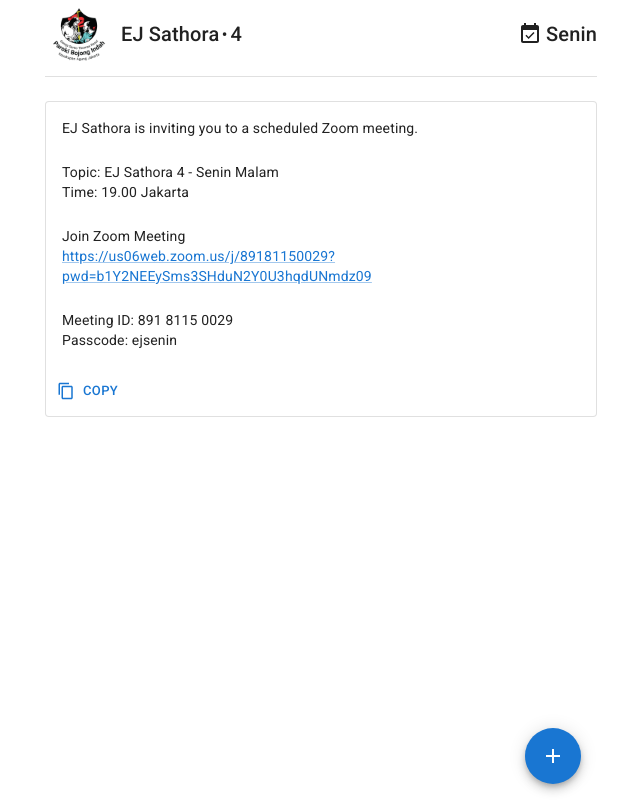
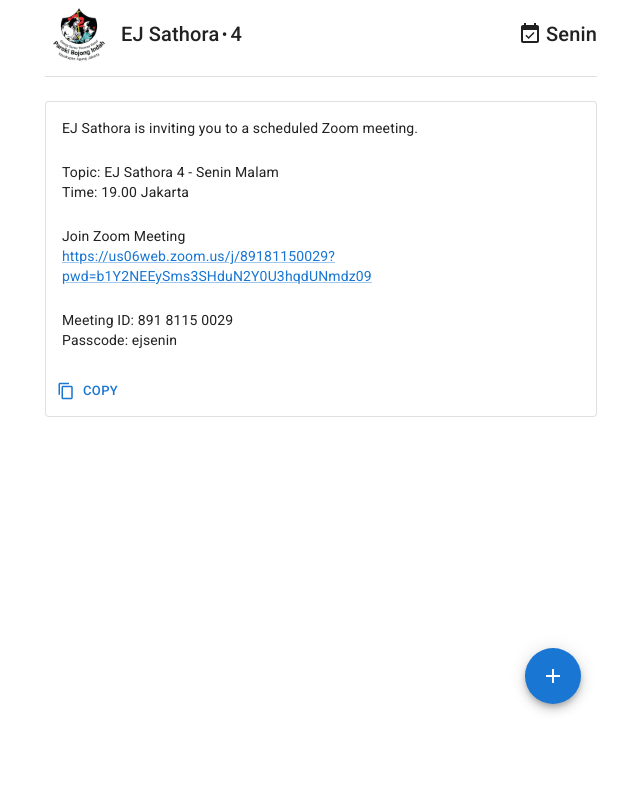
Before and after one commit to YuliusA/EJ-Sathora-Zoom-Invitation-link, a React (Create React App) app: page / in a window 1280 px wide. Shown: the whole page, without its empty margins (319-959 px from the left). Built offline with nearby package versions, Linux system fonts and the light colour scheme.

Commit message:
minHeight

```diff
--- a/src/App.js
+++ b/src/App.js
@@ -20,7 +20,7 @@
             <CssBaseline />
 
             <Container maxWidth='sm'>
-                <Box sx={{ minHeight: '100vh', height: '100vh', position: 'relative' }}>
+                <Box sx={{ minHeight: '90vh', height: 'calc(100% - 5rem)', position: 'relative' }}>
                     <Header />
                     <ContentForm />
                     {/* <NavDrawer /> */}
```
